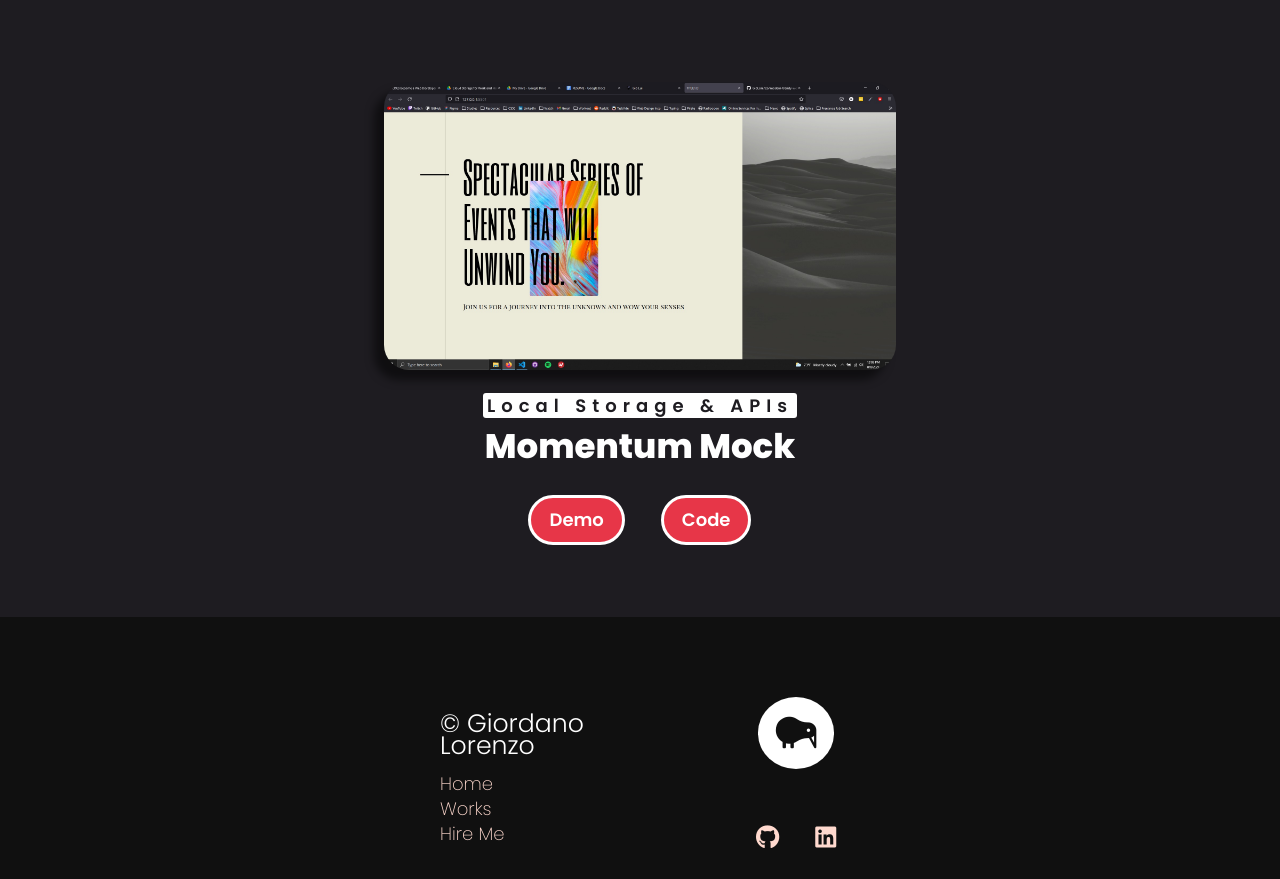
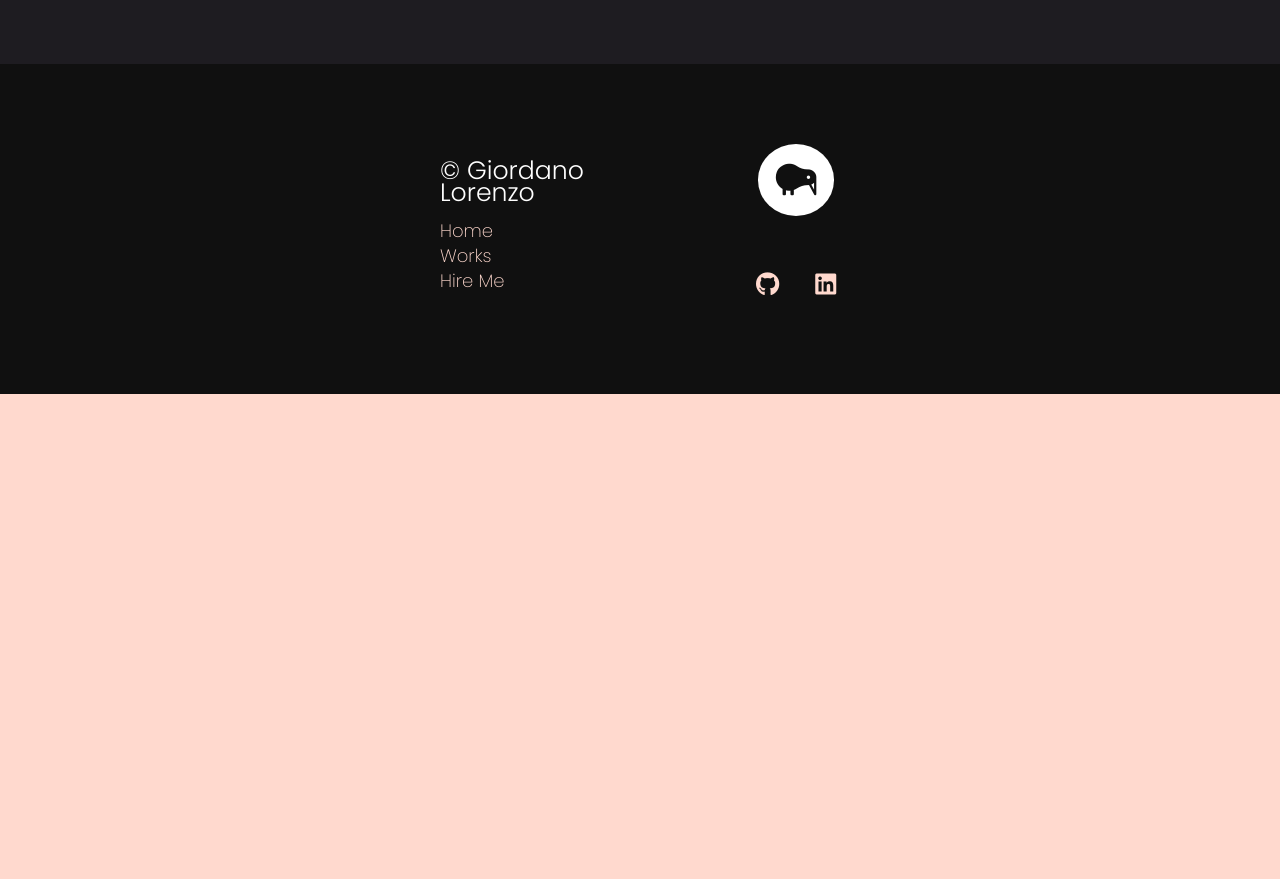
Before and after one commit to GioLorenzo/PORTFOLIO, a website: page index.html in a window 1280 px wide. Shown: the part 3838-4717 px from the top of the page. After the commit the page ends 4232 px from the top, so only its background shows below. Drawn offline with nearby package versions, Linux system fonts and the light colour scheme; a script that the page names is missing.

Commit message:
removed project

```diff
--- a/index.html
+++ b/index.html
@@ -205,25 +205,6 @@
                 </div>
             </div>
         </div>
-        <div class="portfolio-container transition 3">
-            <img src="./assets/img/project5.jpg" alt="Project Five Screenshot">
-            <div class="portfolio-text">
-                <div class="inner">
-                    <p class="subtitle">Local Storage & APIs</p>
-                    <p class="featured-title">Momentum Mock</p>
-                    <p class="featured-desc">Lorem ipsum dolor sit amet consectetur adipisicing elit. Soluta natus
-                        optio, eaque modi doloribus quis maxime magnam sapiente itaque id!</p>
-                    <div class="button-container">
-                        <button class="project-one-demo">
-                            <a href="https://giolorenzo.github.io/me-trying-to-recreate-momentum--using-local-storage-and-APIs/" target='_blank'>Demo</a>
-                        </button>
-                        <button class="project-one-code">
-                            <a href="https://github.com/GioLorenzo/me-trying-to-recreate-momentum--using-local-storage-and-APIs" target="_blank">Code</a>
-                        </button>
-                    </div>
-                </div>
-            </div>
-        </div>
     </section>
 
 
```
